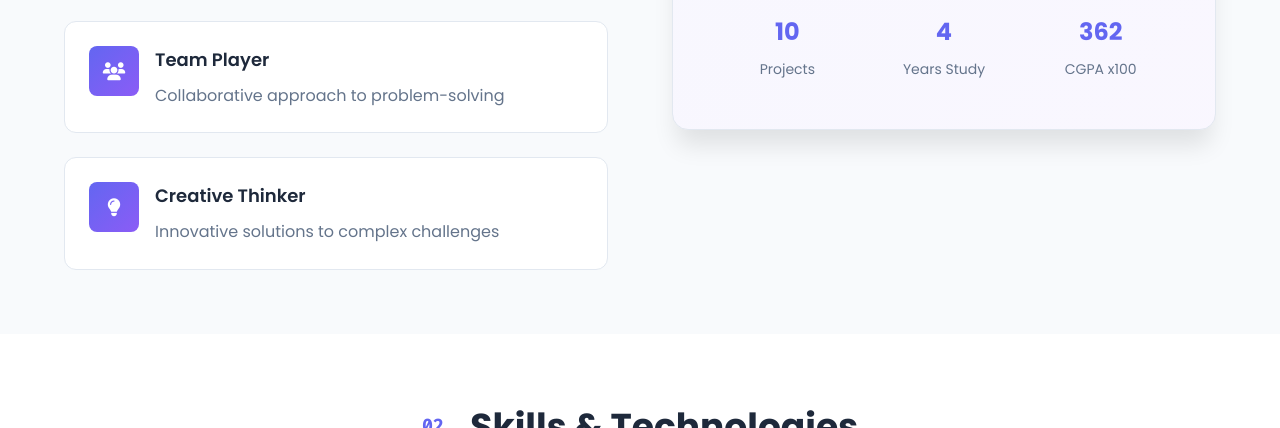
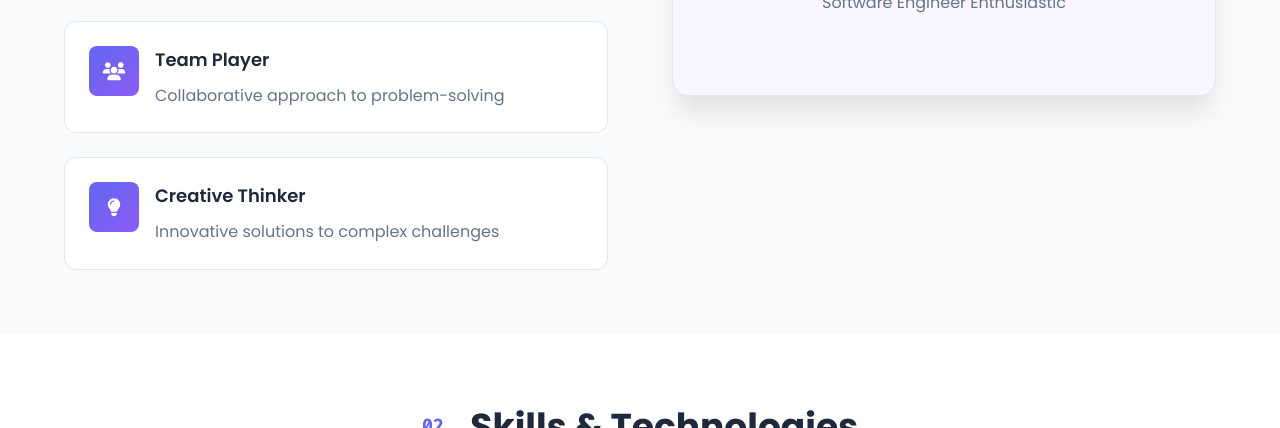
Before and after one commit to tasminoni/tasmin-portfolio, a website: page index.html in a window 1280 px wide. Shown: the part 1516-1944 px from the top of the page. Drawn offline with Linux system fonts and the light colour scheme.

Commit message:
new edit

```diff
--- a/index.html
+++ b/index.html
@@ -227,20 +227,9 @@
                         <div class="profile-info">
                             <h3>Tasmin Ahmed Oni</h3>
                             <p>Software Engineer Enthusiastic</p>
-                            <div class="profile-stats">
-                                <div class="stat">
-                                    <span class="stat-number" data-target="10">0</span>
-                                    <span class="stat-label">Projects</span>
-                                </div>
-                                <div class="stat">
-                                    <span class="stat-number" data-target="4">0</span>
-                                    <span class="stat-label">Years Study</span>
-                                </div>
-                                <div class="stat">
-                                    <span class="stat-number" data-target="362">0</span>
-                                    <span class="stat-label">CGPA x100</span>
-                                </div>
-                            </div>
+
+
+
                         </div>
                     </div>
                 </div>
```
